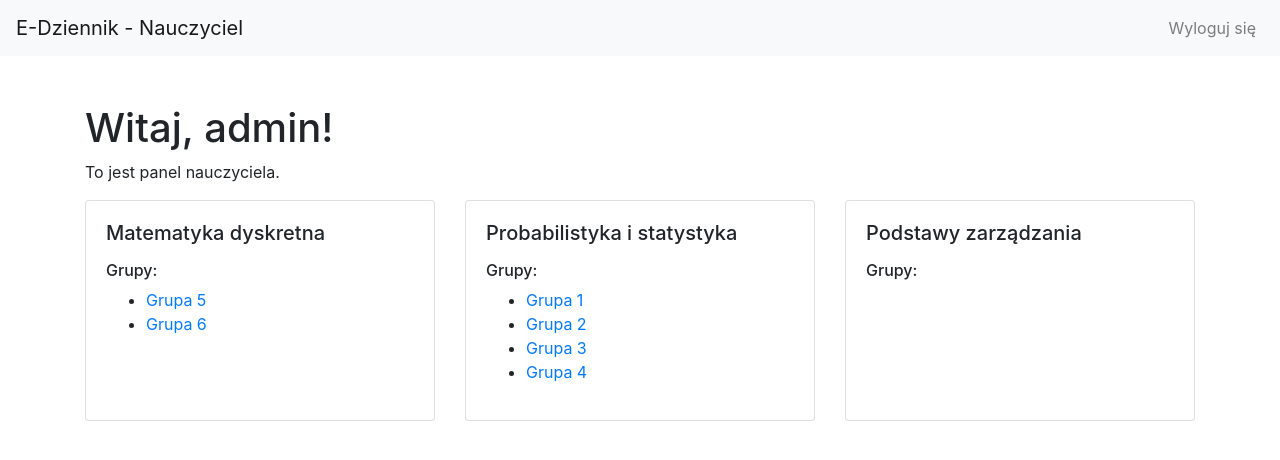
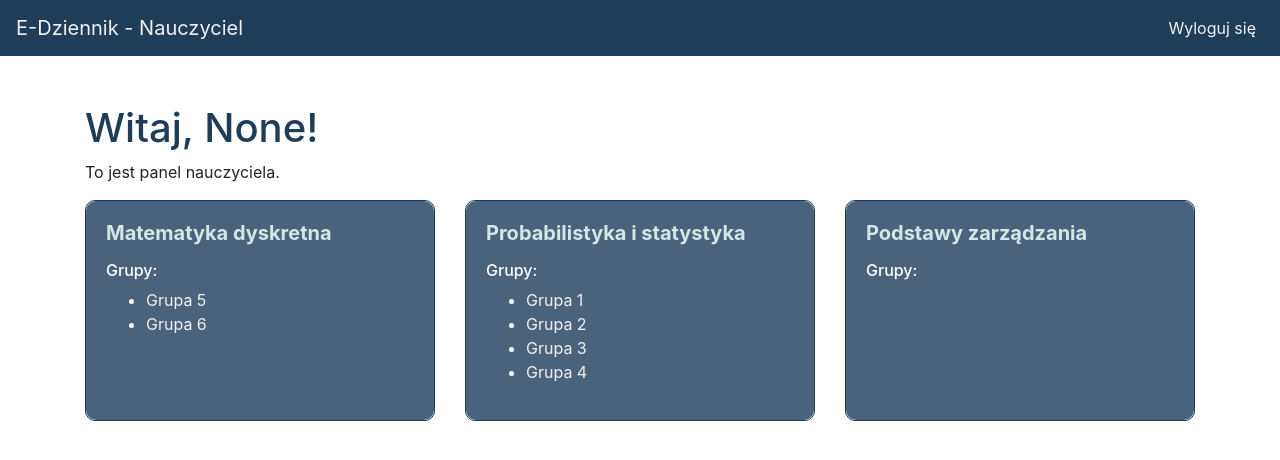
Before and after one commit to marcinnowak88/e-dziennik, a Flask app: template app/templates/teacher_dashboard.html in a window 1280 px wide. Shown: the top 460 px of the page. Run offline with Flask 3, Linux system fonts and the light colour scheme; the template is opened without the code that fills it: values that come from a table or form of the project are taken from there, others are empty; some libraries are stand-ins or nearby versions.

Commit message:
wizualne zmiany

```diff
--- a/app/templates/teacher_dashboard.html
+++ b/app/templates/teacher_dashboard.html
@@ -2,13 +2,69 @@
 <html lang="pl">
 <head>
     <meta charset="UTF-8">
+    <meta name="viewport" content="width=device-width, initial-scale=1.0">
     <title>Dashboard Nauczyciela</title>
     <!-- Link do CSS Bootstrap -->
     <link rel="stylesheet" href="https://stackpath.bootstrapcdn.com/bootstrap/4.5.2/css/bootstrap.min.css">
+    <style>
+        /* Styl nawigacji z odcieniem niebieskiego */
+        .navbar {
+            background-color: #1e3d59;
+        }
+        .navbar-brand, .nav-link {
+            color: #f1f1f1 !important;
+        }
+        .nav-link:hover {
+            color: #d1e8e4 !important;
+        }
+
+        /* Styl dla kafelków z odcieniami niebieskiego */
+        .card {
+            background-color: #f1f1f1;
+            border: 1px solid #1e3d59;
+            border-radius: 10px;
+        }
+        .card-body {
+            background-color: #4a637d;
+            color: white;
+            border-radius: 10px;
+        }
+        .card-title {
+            font-weight: bold;
+            color: #d1e8e4;
+        }
+        /* Linki grup z efektem hover */
+        a {
+            color: #f1f1f1;
+        }
+        a:hover {
+            color: #d1e8e4;
+            text-decoration: none;
+        }
+
+        /* Dostosowanie przycisków */
+        .btn-primary {
+            background-color: #1e3d59;
+            border: none;
+        }
+        .btn-primary:hover {
+            background-color: #4a637d;
+        }
+
+        /* Nagłówki */
+        h1, h6 {
+            color: #1e3d59;
+        }
+
+        /* Zmiana koloru "Grupy:" na biały */
+        .card-body h6 {
+            color: white;
+        }
+    </style>
 </head>
 <body>
     <!-- Nawigacja -->
-    <nav class="navbar navbar-expand-lg navbar-light bg-light">
+    <nav class="navbar navbar-expand-lg">
         <a class="navbar-brand" href="#">E-Dziennik - Nauczyciel</a>
         <div class="collapse navbar-collapse">
             <ul class="navbar-nav ml-auto">
@@ -21,7 +77,7 @@
 
     <!-- Główna zawartość -->
     <div class="container mt-5">
-        <h1>Witaj, {{ user.username }}!</h1>
+        <h1>Witaj, {{ user.first_name }}!</h1>
         <p>To jest panel nauczyciela.</p>
 
         <!-- Kafelki z przedmiotami -->
```
Also changed, not shown: app/templates/group_students.html (+51 -0 lines), update_teacher.py (added, +20 -0 lines), instance/app.db.
